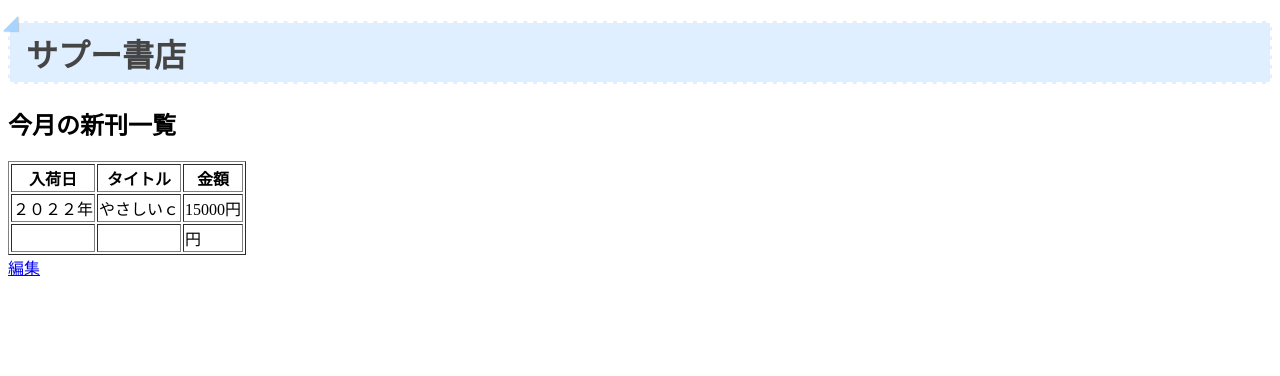
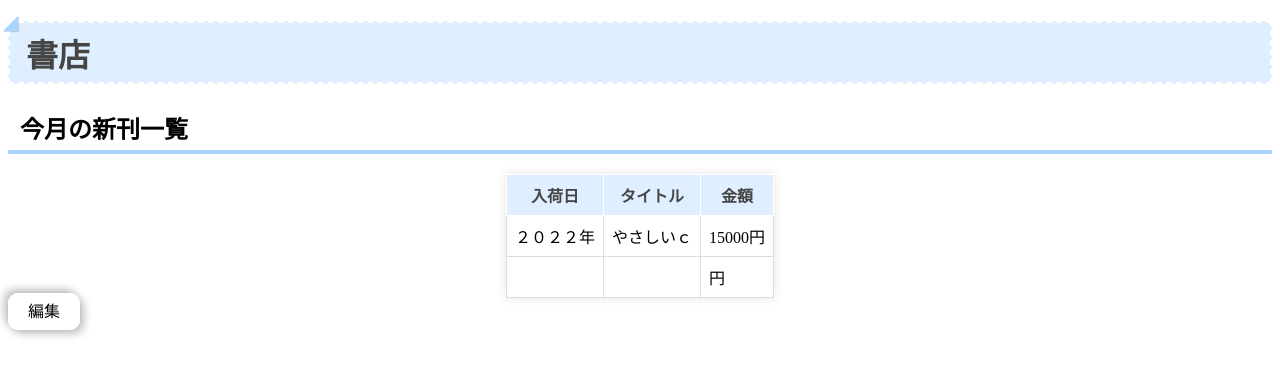
Before and after one commit to mizugame634978/flas_sample, a Flask app: page / in a window 1280 px wide. Shown: the top 376 px of the page. Run offline with Flask 3, Linux system fonts and the light colour scheme; data comes from the database, SQL or seed files in the repository; both versions use the stored data as it was after the commit.

Commit message:
参考動画ではcssをすべて見られなかったので、自己流で実装

```diff
--- a/flaskr/static/style.css
+++ b/flaskr/static/style.css
@@ -1,20 +1,74 @@
-h1{
-    position: relative;
-    background: #dfefff;
-    box-shadow: 0px,0px,0px,5px #dfefff;
-    border: dashed 2px white;
-    padding: 0.2em 0.5em;
-    color: #454545;
+h1{/* h1要素全体のスタイル */
+    position: relative; /* 要素を相対位置に配置 */
+    background: #dfefff;/* 背景色を指定 */
+    box-shadow: 0px,0px,0px,5px #dfefff;/* 要素の周囲に影を付ける */
+    border: dashed 2px white;/* 白い破線の境界線を付ける */
+    padding: 0.2em 0.5em;/* 内側に少し余白を作る*/
+    color: #454545;/* テキストの色を指定 */
 }
 
-h1:after{
-    position: absolute;
-    content: '';
+h1:after{/* h1要素の後ろに装飾要素を追加 */
+    position: absolute;/* 要素を絶対位置に配置 */
+    content: '';/* 装飾要素の内容を空にする */
+    /* 左上の位置を調整 */
     left: -7px;
     top: -7px;
-    border-width: 0 0 15px 15px;
-    border-style: solid;
-    border-color: #fff #fff #a8d4ff;
-    box-shadow: 1px 1px 1px rgba(0,0,0,0.15);
+    border-width: 0 0 15px 15px;/* 三角形の形状を作成 */
+    border-style: solid;/* 三角形の形状を指定 */
+    border-color: #fff #fff #a8d4ff;/* 境界線の色を指定 */
+    box-shadow: 1px 1px 1px rgba(0,0,0,0.15);/* 影をつける */
 
 }
+
+/* h2要素のスタイル */
+h2 {
+    /* 下線を引く */
+    border-bottom:4px solid #a8d4ff;
+    padding: 0.2em 0.5em;/* 内側に少し余白を作る*/
+}
+
+/* テーブル全体のスタイル */
+table {
+    /* テーブルの外側に影をつける */
+    box-shadow: 0px 0px 10px rgba(0, 0, 0, 0.1);
+    /* テーブルのセルの境界線を指定 */
+    border-collapse: collapse;
+    /* テーブルの幅を自動調整 */
+    width: auto;
+    /* 左右のマージンを自動調整して中央に配置 */
+    margin: 0 auto;
+
+}
+
+/* テーブルのヘッダーのスタイル */
+th {
+    /* 背景色を指定 */
+    background-color: #dfefff;
+    /* テキストの色を指定 */
+    color: #454545;
+    /* テーブルのセルの境界線を指定 */
+    border: 1px solid #fff;
+    /* 内側の余白を指定 */
+    padding: 8px;
+}
+
+/* テーブルのセルのスタイル */
+td {
+    /* テーブルのセルの境界線を指定 */
+    border: 1px solid #ddd;
+    /* 内側の余白を指定 */
+    padding: 8px;
+}
+
+/*画面推移の際のボタンのスタイル*/
+input[type="submit"], a{
+    background-color: white; /* ボタンの背景色を白に設定 */
+    box-shadow: -4px -4px 8px rgb(0 0 0 / 24%), 4px 4px 8px rgb(0 0 0 / 24%);/*周りに影をつける*/
+    border: 0;
+    padding: 10px 20px;
+    font-size: 1rem;
+    text-align: center;
+    border-radius: 10px;
+    text-decoration: none;/*aタグの下線を消す*/
+    color:inherit/*aタグの色を黒にする*/
+}
--- a/flaskr/templates/form.html
+++ b/flaskr/templates/form.html
@@ -7,7 +7,7 @@
     <link rel="stylesheet" href="{{ url_for('static',filename='style.css') }}">
 </head>
 <body>
-    <h1>サプー書店</h1>
+    <h1>書店</h1>
     <form method="post" action="{{ url_for('register') }}">
     <table border="1">
         <tr>{#ヘッダー#}
--- a/flaskr/templates/index.html
+++ b/flaskr/templates/index.html
@@ -8,7 +8,7 @@
   </head>
 
   <body>
-    <h1>サプー書店</h1>
+    <h1>書店</h1>
     <h2>今月の新刊一覧</h2>
 
     {% if books == [] %}
@@ -29,6 +29,8 @@
         {% endfor %}
       </table>
     {% endif %}
+
       <a href="{{ url_for('form') }}">編集</a>
+
   </body>
 </html>
```
Also changed, not shown: db.sqlite3.
